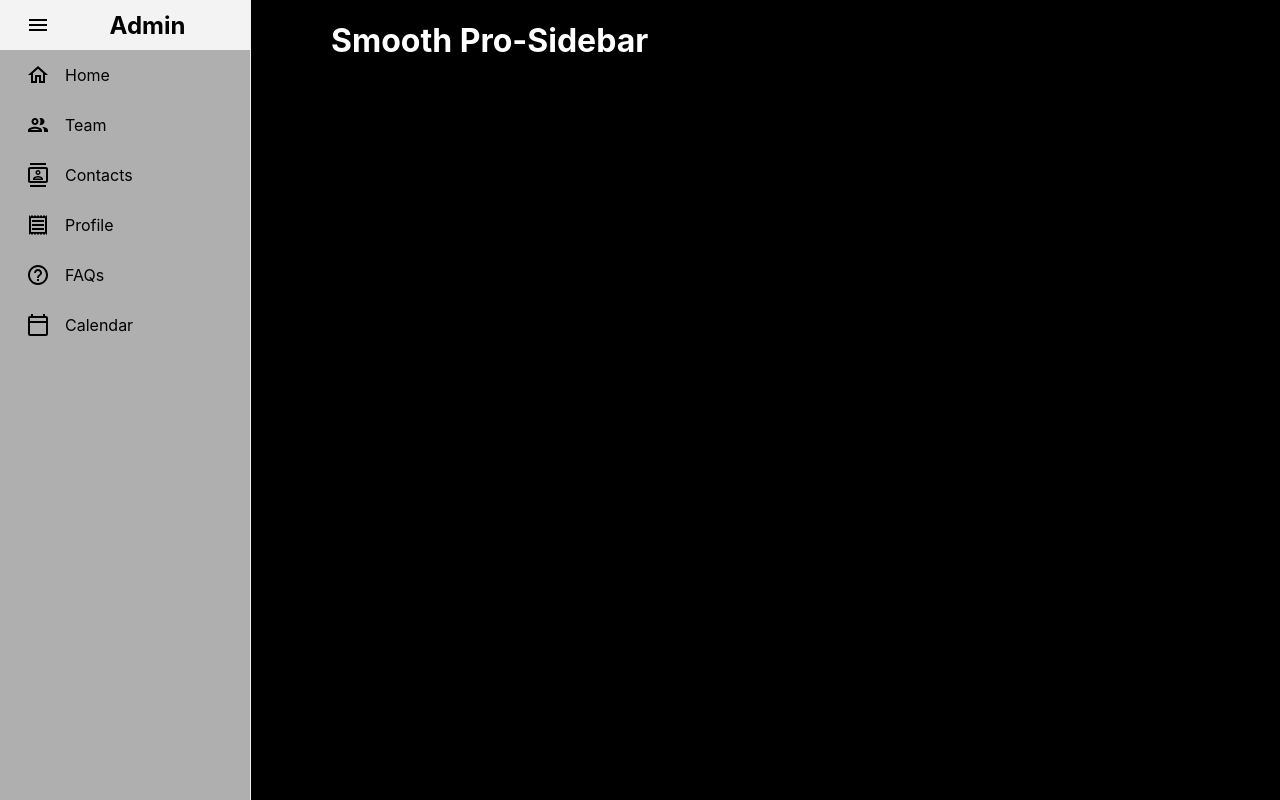
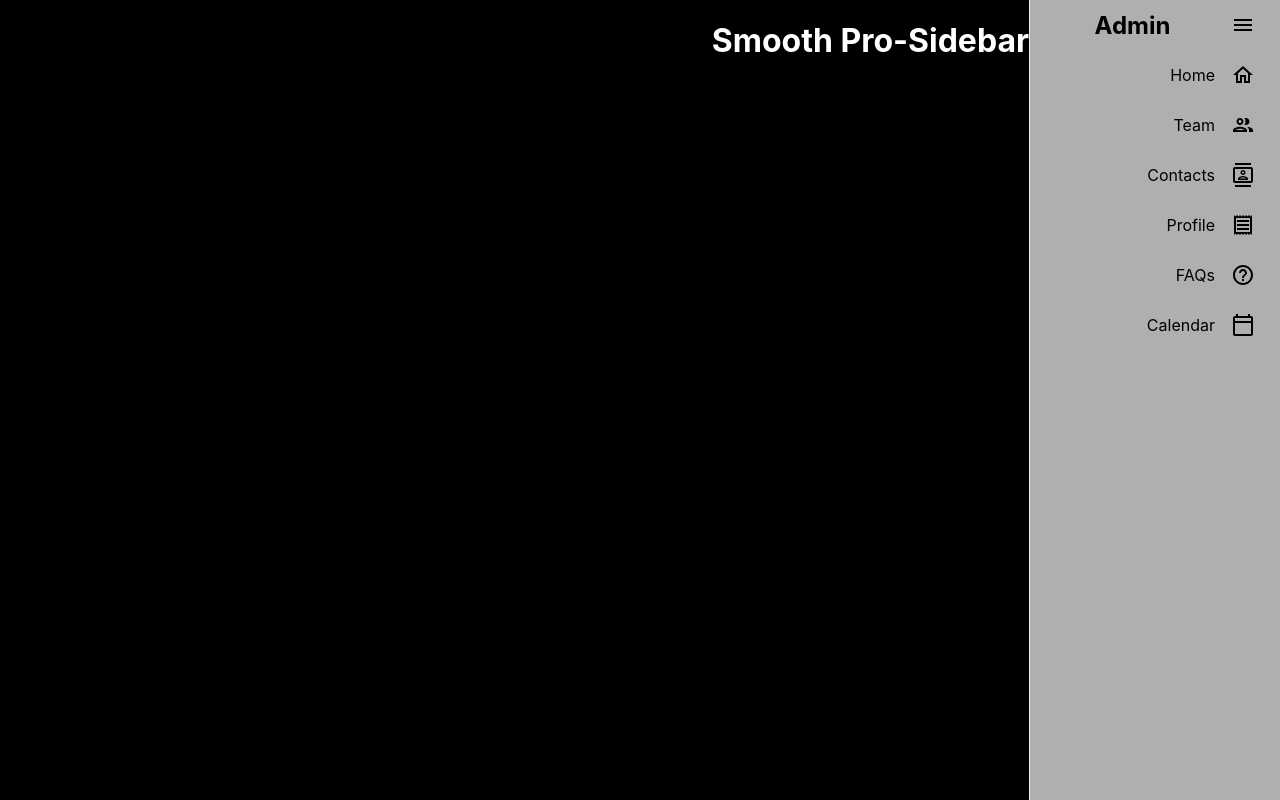
Before and after one commit to Marx-wrld/Smooth-Sidebar-UI, a React (Create React App) app: page / in a window 1280 px wide. Built offline with nearby package versions, Linux system fonts and the light colour scheme.

Commit message:
reversing the sidebar direction

```diff
--- a/src/App.js
+++ b/src/App.js
@@ -9,19 +9,30 @@ import HelpOutlineOutlinedIcon from "@mui/icons-material/HelpOutlineOutlined";
 import MenuOutlinedIcon from "@mui/icons-material/MenuOutlined";
 
 function App() {
-  const { collapseSidebar } = useProSidebar();
+  //importing the rtl prop in the useProSidebar hook along with the collapseSidebar prop to enable us reverse the sidebar direction.
+  const { collapseSidebar, rtl } = useProSidebar();
   return (
     //The component should take a full window height and use flexbox
-    <div id="app" style={({ height: "100vh" }, { display: "flex"})}>
+    <div id="app" style={({
+      //adding flex direction row-reverse here
+      height: "100vh" },
+      { display: "flex", flexDirection: "row-reverse"}
+      )}>
       {/* Adding a sidebar component that wraps a Menu component and a handful of other MenuItem components imported from react-pro-sidebar*/}
-      <Sidebar style={{ height: "100vh" }}> {/* a height of 100vh to the sidebar so that it takes up the full height of the screen*/}
+      <Sidebar rtl={true}
+      //Adding rtl={true} which is false by default
+      style={
+        { height: "100vh" }
+        }> {/* a height of 100vh to the sidebar so that it takes up the full height of the screen*/}
         <Menu>
           <MenuItem
             icon={<MenuOutlinedIcon/>}
             onClick={() => { //adding the onclick event that fires the collapseSidebar hook with help of useSidebar hook that helps us implement the collapse functionality.
               collapseSidebar();
             }}
-            style={{ textAlign: "center" }}>
+            style={
+              { textAlign: "center" }}
+              >
               {" "}
             <h2>Admin</h2>
           </MenuItem>
```
